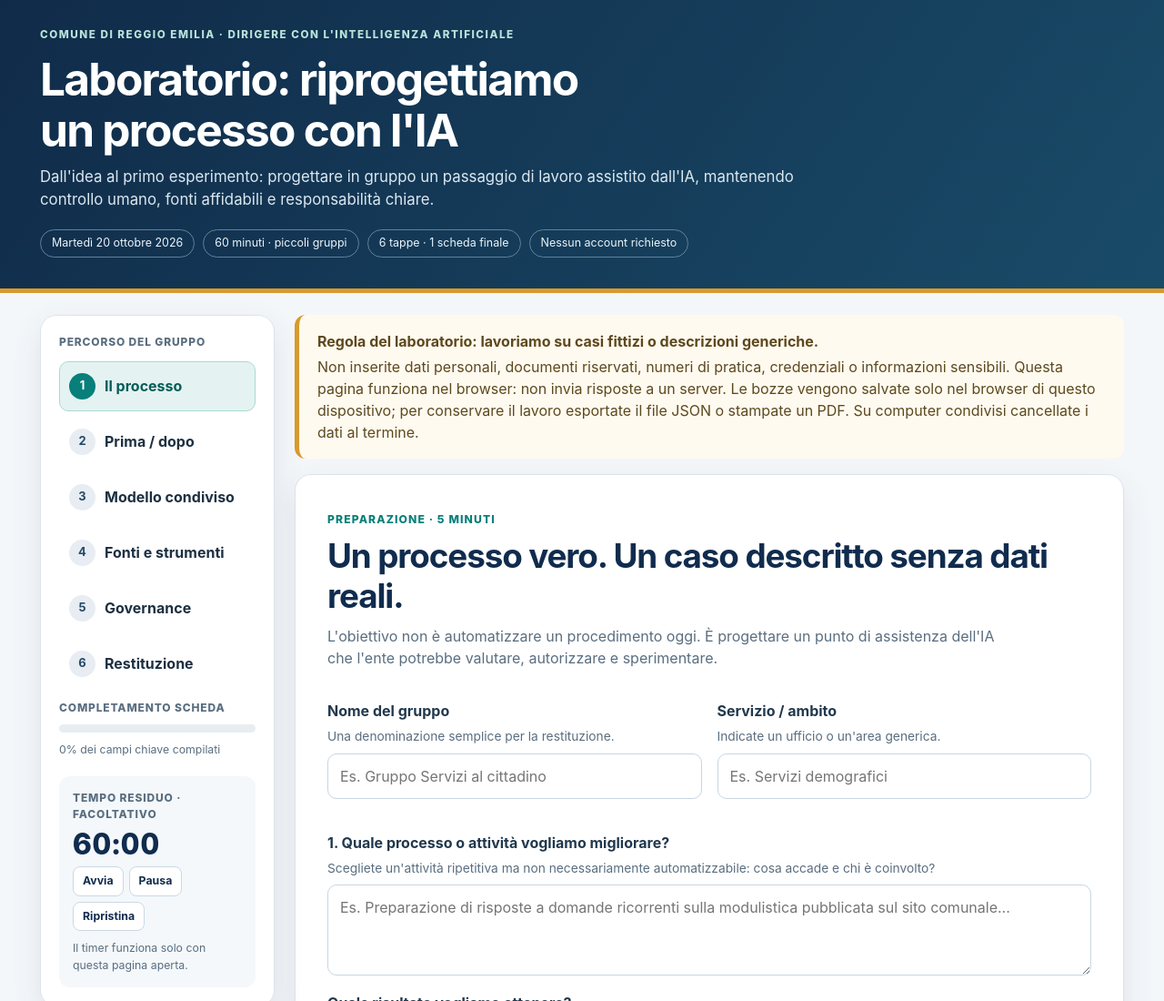
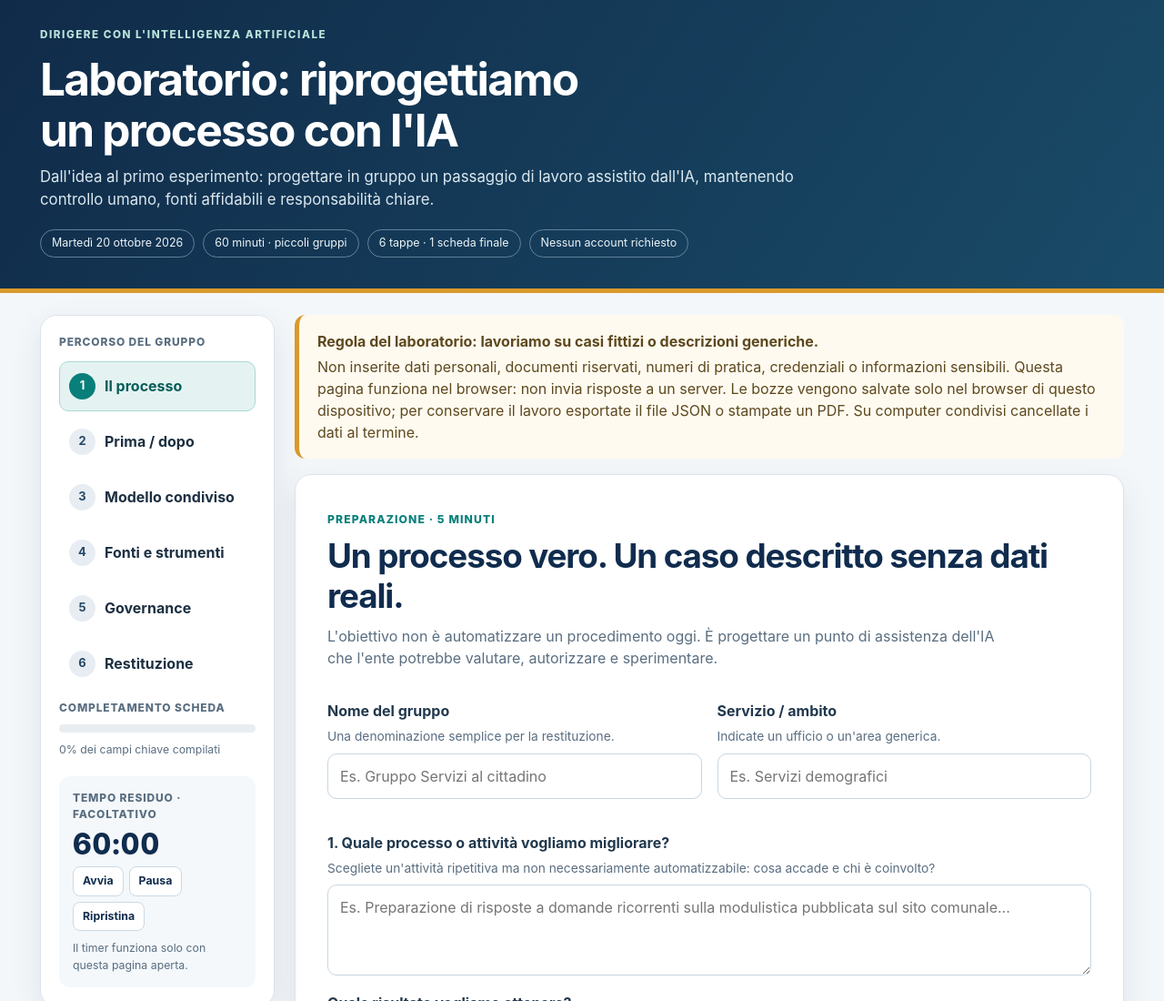
Before and after one commit to gigicogo/lab-processi-ia, a plain HTML site: page index.html in a window 1280 px wide. Shown: the top 1100 px of the page at 91% size. Drawn offline with Linux system fonts and the light colour scheme.

Commit message:
Update header content in index.html

```diff
--- a/index.html
+++ b/index.html
@@ -16,7 +16,7 @@ header{background:linear-gradient(125deg,#102b49,#194b68);color:#fff;border-bott
 </head>
 <body>
 <a class="skip" href="#main">Vai al laboratorio</a>
-<header><div class="top"><div class="eyebrow">Comune di Reggio Emilia · Dirigere con l'intelligenza artificiale</div><h1>Laboratorio: riprogettiamo<br>un processo con l'IA</h1><p class="lead">Dall'idea al primo esperimento: progettare in gruppo un passaggio di lavoro assistito dall'IA, mantenendo controllo umano, fonti affidabili e responsabilità chiare.</p><div class="topmeta"><span class="pill">Martedì 20 ottobre 2026</span><span class="pill">60 minuti · piccoli gruppi</span><span class="pill">6 tappe · 1 scheda finale</span><span class="pill">Nessun account richiesto</span></div></div></header>
+<header><div class="top"><div class="eyebrow">Dirigere con l'intelligenza artificiale</div><h1>Laboratorio: riprogettiamo<br>un processo con l'IA</h1><p class="lead">Dall'idea al primo esperimento: progettare in gruppo un passaggio di lavoro assistito dall'IA, mantenendo controllo umano, fonti affidabili e responsabilità chiare.</p><div class="topmeta"><span class="pill">Martedì 20 ottobre 2026</span><span class="pill">60 minuti · piccoli gruppi</span><span class="pill">6 tappe · 1 scheda finale</span><span class="pill">Nessun account richiesto</span></div></div></header>
 <div class="layout"><aside class="panel noPrint" aria-label="Navigazione del laboratorio"><div class="micro">Percorso del gruppo</div><div class="steps" id="steps"></div><div class="micro">Completamento scheda</div><div class="progressTrack" role="progressbar" aria-label="Campi compilati" aria-valuemin="0" aria-valuemax="100" aria-valuenow="0" id="progressOuter"><div class="progressFill" id="progressFill"></div></div><div id="progressText" class="smallNote">0% dei campi chiave compilati</div><div class="timerBox"><div class="micro">Tempo residuo · facoltativo</div><div class="timerDisplay" id="clock" aria-live="off">60:00</div><div class="timerControls"><button type="button" class="mini" id="startTimer">Avvia</button><button type="button" class="mini" id="pauseTimer">Pausa</button><button type="button" class="mini" id="resetTimer">Ripristina</button></div><div class="smallNote">Il timer funziona solo con questa pagina aperta.</div></div></aside>
 <main id="main" class="main"><div class="notice noPrint"><strong>Regola del laboratorio: lavoriamo su casi fittizi o descrizioni generiche.</strong>Non inserite dati personali, documenti riservati, numeri di pratica, credenziali o informazioni sensibili. Questa pagina funziona nel browser: non invia risposte a un server. Le bozze vengono salvate solo nel browser di questo dispositivo; per conservare il lavoro esportate il file JSON o stampate un PDF. Su computer condivisi cancellate i dati al termine.</div>
 <div class="panel">
```
